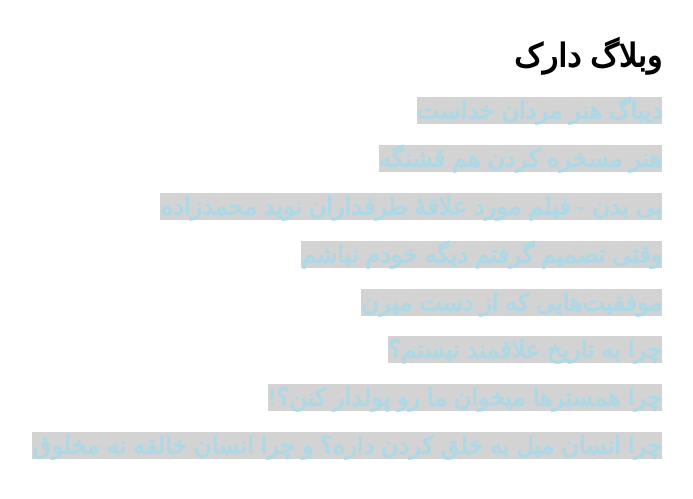
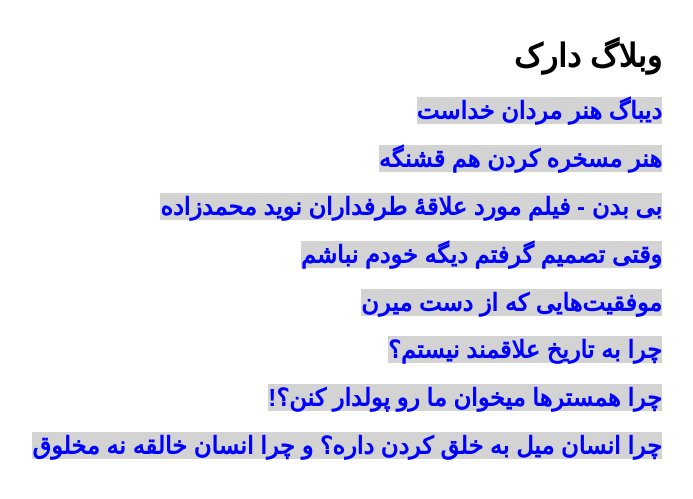
Before and after one commit to darkblog/darkblog.github.io, a Jekyll site: the page built from index.html, in a window 1280 px wide. Shown: the top 499 px of the page, without its empty margins (475-1168 px from the left). Built offline with Jekyll 4.4.1, drawn with Linux system fonts in a browser that asks for light colours.

Commit message:
Update index.html

```diff
--- a/index.html
+++ b/index.html
@@ -8,7 +8,7 @@
 <title>وبلاگ دارک</title>
 <meta name="description" content="وبلاگ دارک یه وبلاگ شخصی با مطالب پراکنده و دقدقه‌های یک پسر وطن‌پرسته">
 <meta name="viewport" content="width=device-width">
-<style>body{font-family:sans-serif;margin:auto;padding:1em;max-width:80ch}a{text-decoration:none;color:lightblue;background-color:lightgray}</style>
+<style>body{font-family:sans-serif;margin:auto;padding:1em;max-width:80ch}a{text-decoration:none;color:blue;background-color:lightgray}</style>
 </head>
 <body>
 <h1>وبلاگ دارک</h1>
```
